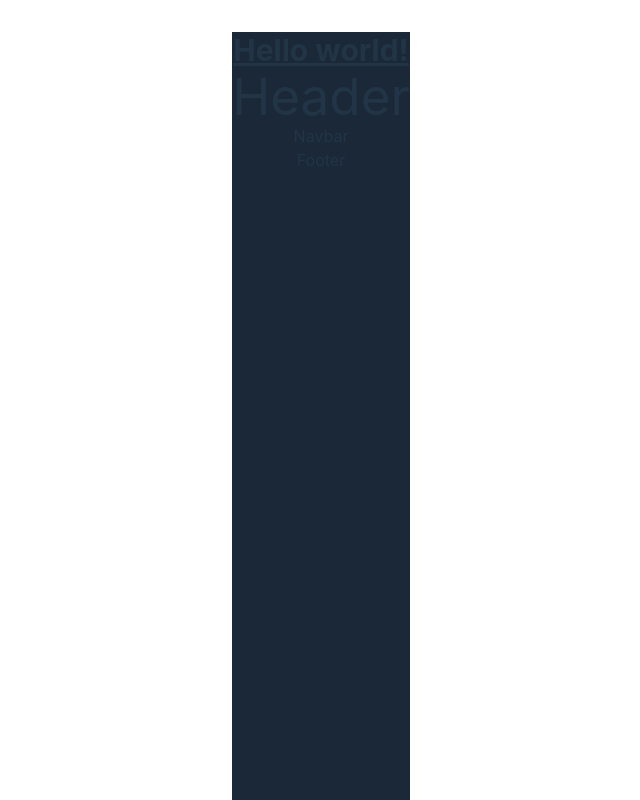
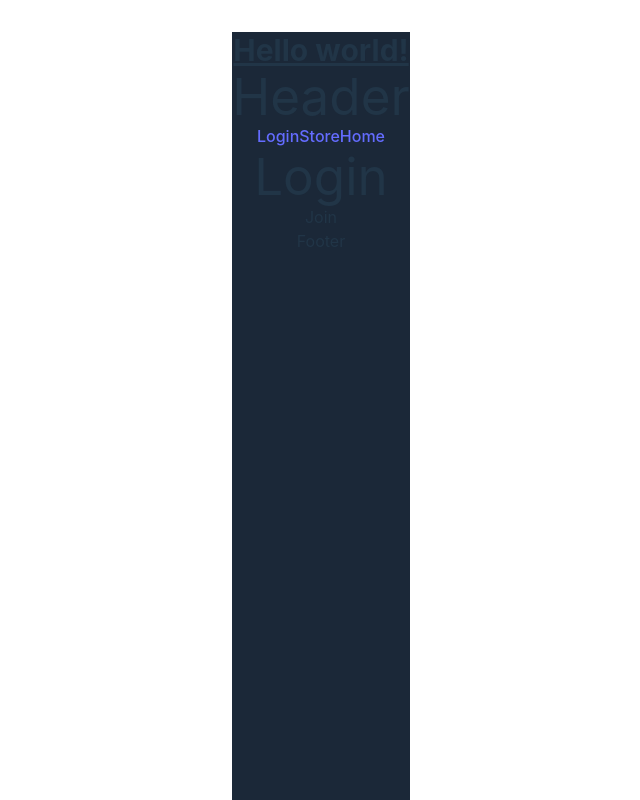
Before and after one commit to VeroPolegre/Aether-E-Commerce_React_Project, a React (Vite) app: page /login in a window 1280 px wide. Shown: the top 800 px of the page, without its empty margins (319-959 px from the left). Built offline with nearby package versions, Linux system fonts and the light colour scheme.

Commit message:
login and join pages

```diff
--- a/src/App.jsx
+++ b/src/App.jsx
@@ -1,19 +1,18 @@
 import { Route, BrowserRouter as Router, Routes } from "react-router-dom";
 import "./App.css";
 import Header from "./pages/Header/Header";
-import Home from "./pages/Home/Home";
+import Login from "./pages/Login/Login";
 import Footer from "./pages/Footer/Footer";
+
 function App() {
   return (
     <div className="bg-[#1b2838]">
       <h1 className="text-3xl font-bold underline">Hello world!</h1>
       <Router>
         <Header />
-        {/*Categories */}
-        {/*Recommended */}
-        {/*SpecialOffers */}
         <Routes>
-          <Route path="/" element={<Home />}></Route>
+          <Route path="/login" element={<Login />}></Route>
+          {/*Categories */}
         </Routes>
         {/*Browse*/}
         <Footer />
--- a/src/components/Navbar/Navbar.jsx
+++ b/src/components/Navbar/Navbar.jsx
@@ -1,8 +1,22 @@
 import React from "react";
 import "./Navbar.scss";
+import { Link } from "react-router-dom";
 
 const Navbar = () => {
-  return <div>Navbar</div>;
+  return (
+    <nav className="navbar">
+      <Link to="/login" className="navbar-link">
+        Login
+      </Link>
+      <Link to="/store" className="navbar-link">
+        Store
+      </Link>
+      {/* Dropdown */}
+      <Link to="/home" className="navbar-link">
+        Home
+      </Link>
+    </nav>
+  );
 };
 
 export default Navbar;
--- a/src/pages/Home/Home.jsx
+++ b/src/pages/Home/Home.jsx
@@ -1,8 +1,14 @@
 import React from "react";
-import "./Home.scss";
 
 const Home = () => {
-  return <div>Home</div>;
+  return (
+    <div>
+      Home
+      {/*Recommended */}
+      {/*SpecialOffers */}
+      {/*  */}
+    </div>
+  );
 };
 
 export default Home;
--- /dev/null
+++ b/src/pages/Login/Join/Join.jsx
@@ -0,0 +1,8 @@
+import React from "react";
+import "./Join.scss";
+
+const Join = () => {
+  return <div>Join</div>;
+};
+
+export default Join;
--- /dev/null
+++ b/src/pages/Login/Login.jsx
@@ -0,0 +1,14 @@
+import React from "react";
+import "./Login.scss";
+import Join from "./Join/Join";
+
+const Login = () => {
+  return (
+    <>
+      <h1>Login</h1>
+      <Join />
+    </>
+  );
+};
+
+export default Login;
```
Also changed, not shown: src/pages/Login/Join/Join.scss (added), src/pages/Login/Login.scss (added).
